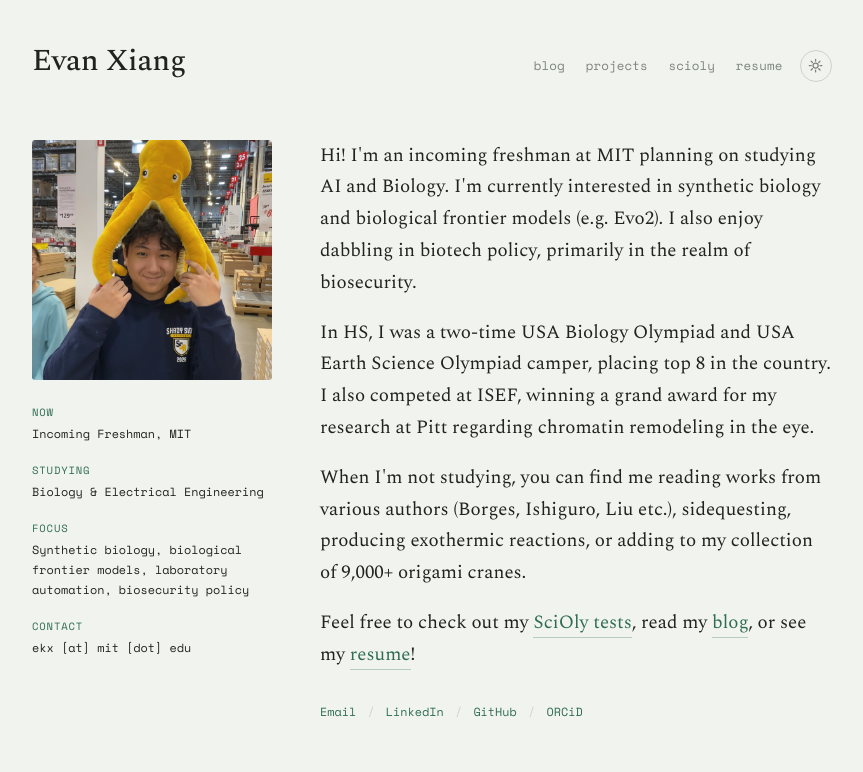
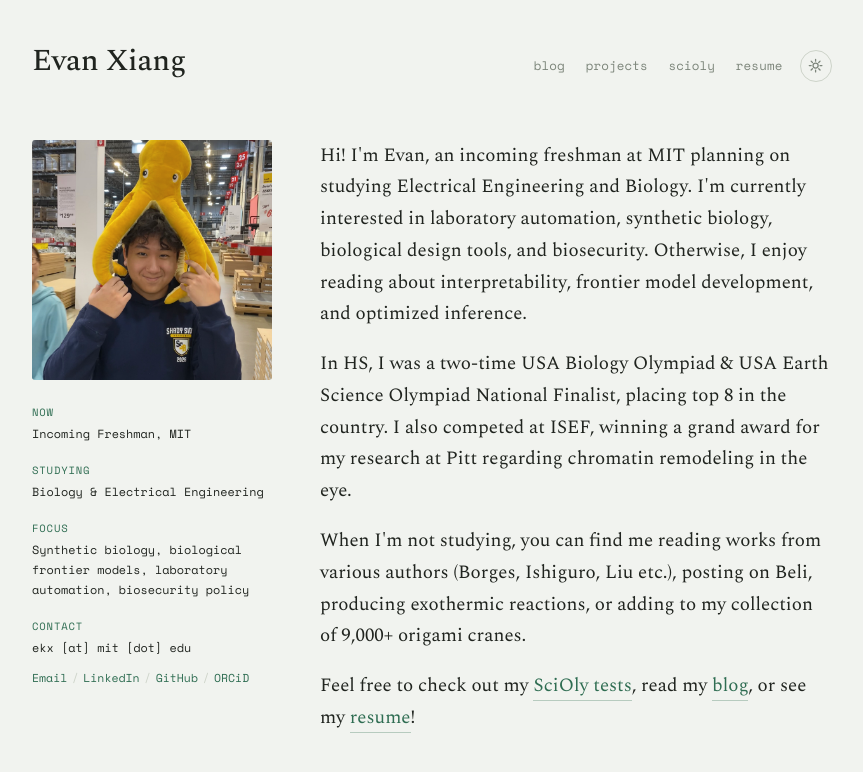
Before and after one commit to evankxiang/personalwebsite, a Next.js app: page / in a window 1280 px wide. Shown: the top 772 px of the page, without its empty margins (208-1071 px from the left). Built offline with nearby package versions, Linux system fonts and the light colour scheme.

Commit message:
Update home bio and move social links into contact rail
Refresh the bio copy (majors, interests, National Finalist, Beli) and
relocate Email/LinkedIn/GitHub/ORCiD from below the bio to a single mono
line under Contact in the metadata rail.

Co-Authored-By: Claude Opus 4.8 <noreply@anthropic.com>

```diff
--- a/app/globals.css
+++ b/app/globals.css
@@ -231,13 +231,10 @@ a:hover {
 
 /* Social links — no top rule */
 .social-links {
-  display: flex;
-  flex-wrap: wrap;
-  align-items: center;
-  gap: 0.7rem;
-  margin-top: 2rem;
+  margin-top: 0.6rem;
   font-family: var(--font-mono), ui-monospace, monospace;
-  font-size: 0.74rem;
+  font-size: 0.72rem;
+  white-space: nowrap;
 }
 
 .social-links a {
@@ -250,6 +247,7 @@ a:hover {
 
 .social-sep {
   color: var(--color-border);
+  margin: 0 0.28rem;
   user-select: none;
 }
 
--- a/app/page.tsx
+++ b/app/page.tsx
@@ -27,19 +27,28 @@ export default function Home() {
         <div className="rail-row">
           <span className="rail-k">Contact</span>
           <span className="rail-v">ekx [at] mit [dot] edu</span>
+          <div className="social-links">
+            <a href="mailto:ekxiang@mit.edu">Email</a>
+            <span className="social-sep">/</span>
+            <a href="https://linkedin.com/in/evankxiang" target="_blank" rel="noopener noreferrer">LinkedIn</a>
+            <span className="social-sep">/</span>
+            <a href="https://github.com/evankxiang" target="_blank" rel="noopener noreferrer">GitHub</a>
+            <span className="social-sep">/</span>
+            <a href="https://orcid.org/0009-0002-1224-9076" target="_blank" rel="noopener noreferrer">ORCiD</a>
+          </div>
         </div>
       </aside>
 
       <div className="home-body">
         <div className="home-bio">
           <p>
-            Hi! I&apos;m an incoming freshman at MIT planning on studying AI and Biology. I&apos;m currently interested in synthetic biology and biological frontier models (e.g. Evo2). I also enjoy dabbling in biotech policy, primarily in the realm of biosecurity.
+            Hi! I&apos;m Evan, an incoming freshman at MIT planning on studying Electrical Engineering and Biology. I&apos;m currently interested in laboratory automation, synthetic biology, biological design tools, and biosecurity. Otherwise, I enjoy reading about interpretability, frontier model development, and optimized inference.
           </p>
           <p>
-            In HS, I was a two-time USA Biology Olympiad and USA Earth Science Olympiad camper, placing top 8 in the country. I also competed at ISEF, winning a grand award for my research at Pitt regarding chromatin remodeling in the eye.
+            In HS, I was a two-time USA Biology Olympiad &amp; USA Earth Science Olympiad National Finalist, placing top 8 in the country. I also competed at ISEF, winning a grand award for my research at Pitt regarding chromatin remodeling in the eye.
           </p>
           <p>
-            When I&apos;m not studying, you can find me reading works from various authors (Borges, Ishiguro, Liu etc.), sidequesting, producing exothermic reactions, or adding to my collection of 9,000+ origami cranes.
+            When I&apos;m not studying, you can find me reading works from various authors (Borges, Ishiguro, Liu etc.), posting on Beli, producing exothermic reactions, or adding to my collection of 9,000+ origami cranes.
           </p>
           <p>
             Feel free to check out my{" "}
@@ -48,15 +57,6 @@ export default function Home() {
             <a href="/cv">resume</a>!
           </p>
         </div>
-        <div className="social-links">
-          <a href="mailto:ekxiang@mit.edu">Email</a>
-          <span className="social-sep">/</span>
-          <a href="https://linkedin.com/in/evankxiang" target="_blank" rel="noopener noreferrer">LinkedIn</a>
-          <span className="social-sep">/</span>
-          <a href="https://github.com/evankxiang" target="_blank" rel="noopener noreferrer">GitHub</a>
-          <span className="social-sep">/</span>
-          <a href="https://orcid.org/0009-0002-1224-9076" target="_blank" rel="noopener noreferrer">ORCiD</a>
-        </div>
       </div>
     </div>
   );
```
